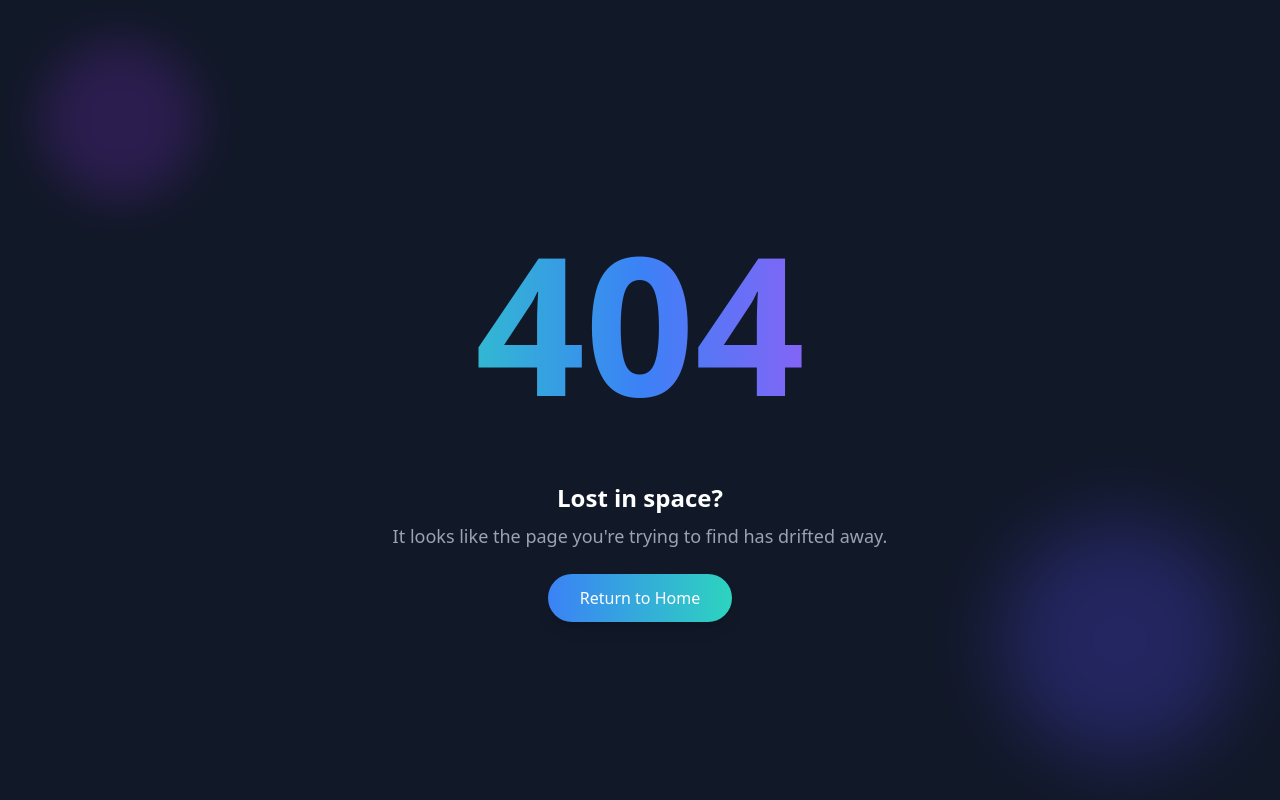
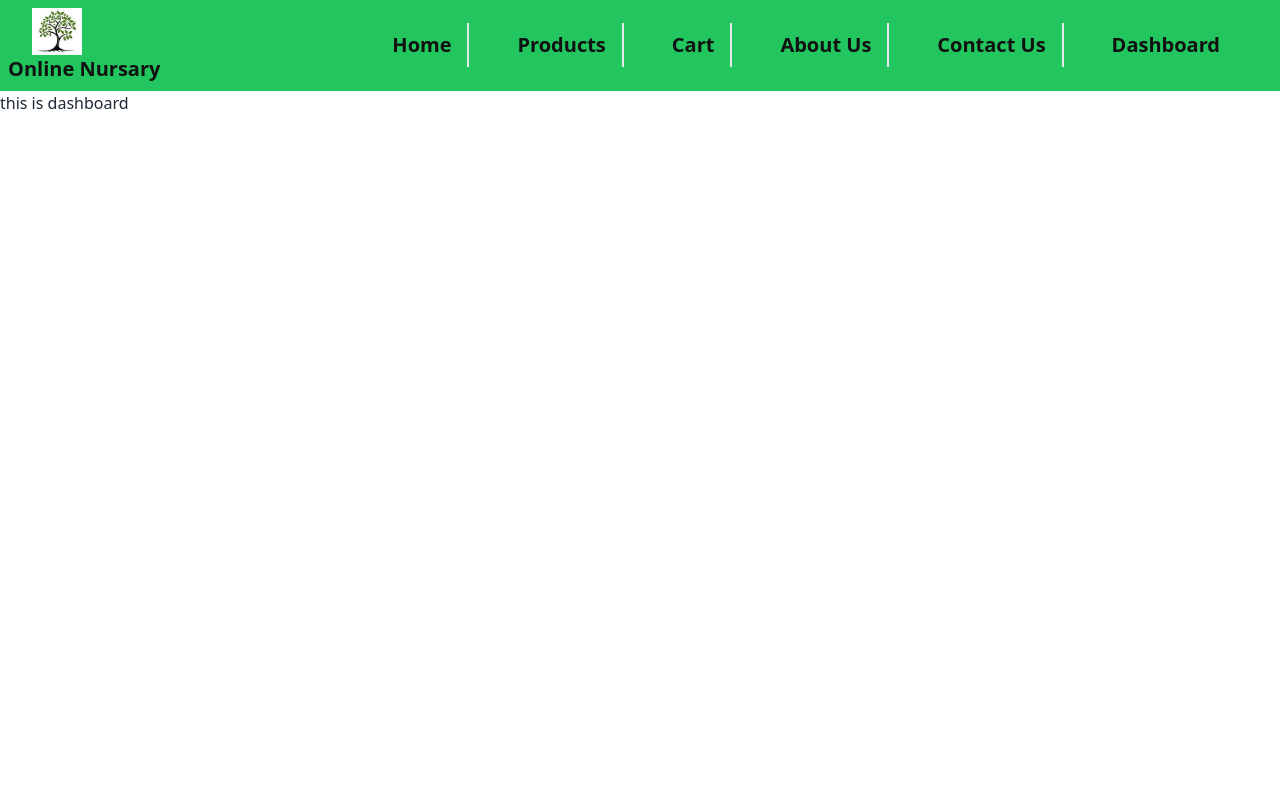
Before and after one commit to AmhjadKhan/Online-nursary-Frontend, a React (Vite) app: page /dashboard in a window 1280 px wide. Before the commit this address had no page. Shown: the top 800 px of the page. Built offline with nearby package versions, Linux system fonts and the light colour scheme.

Commit message:
product and dash bord correctly added

```diff
--- /dev/null
+++ b/src/pages/Dashboard/Dashboard.tsx
@@ -0,0 +1,10 @@
+
+const Dashboard = () => {
+  return (
+    <div>
+      <h1>this is dashboard</h1>
+    </div>
+  )
+}
+
+export default Dashboard
--- /dev/null
+++ b/src/pages/product/Product.tsx
@@ -0,0 +1,10 @@
+
+const Product = () => {
+  return (
+    <div>
+      <h1>this is product page</h1>
+    </div>
+  )
+}
+
+export default Product
```
Also changed, not shown: src/routes/routes.tsx (+10 -0 lines).
